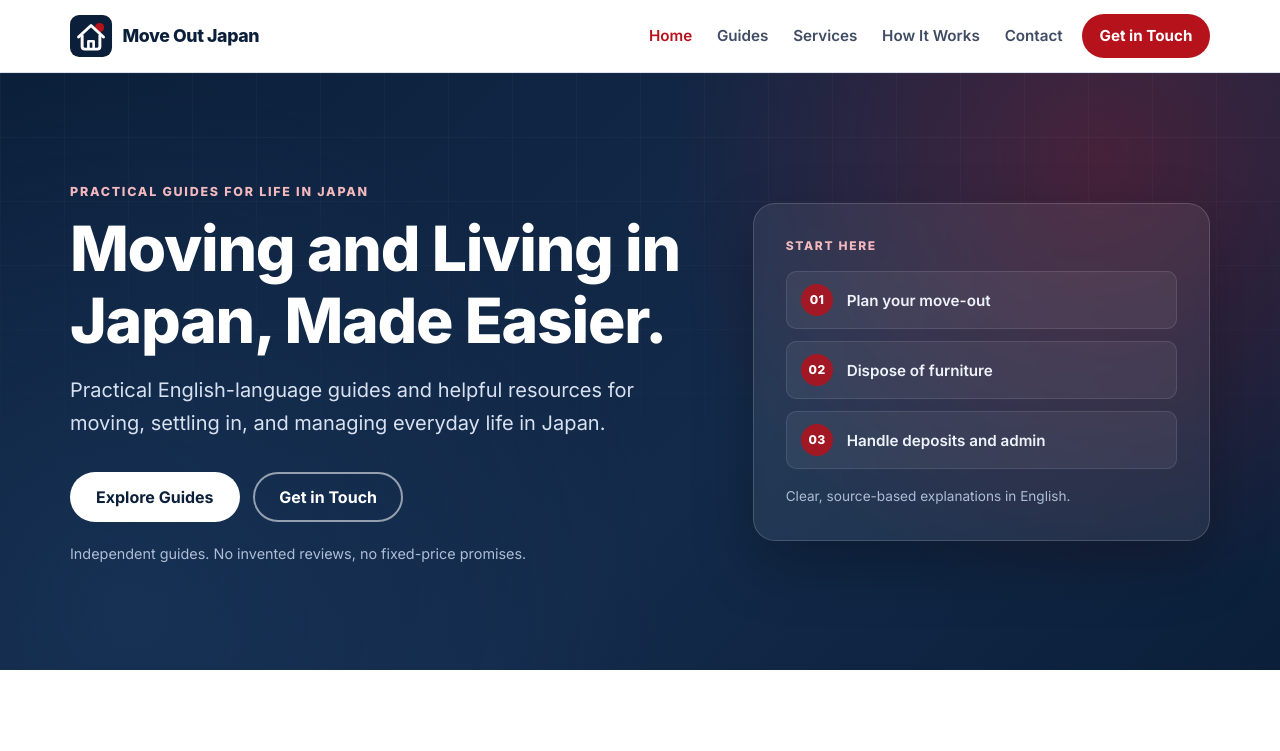
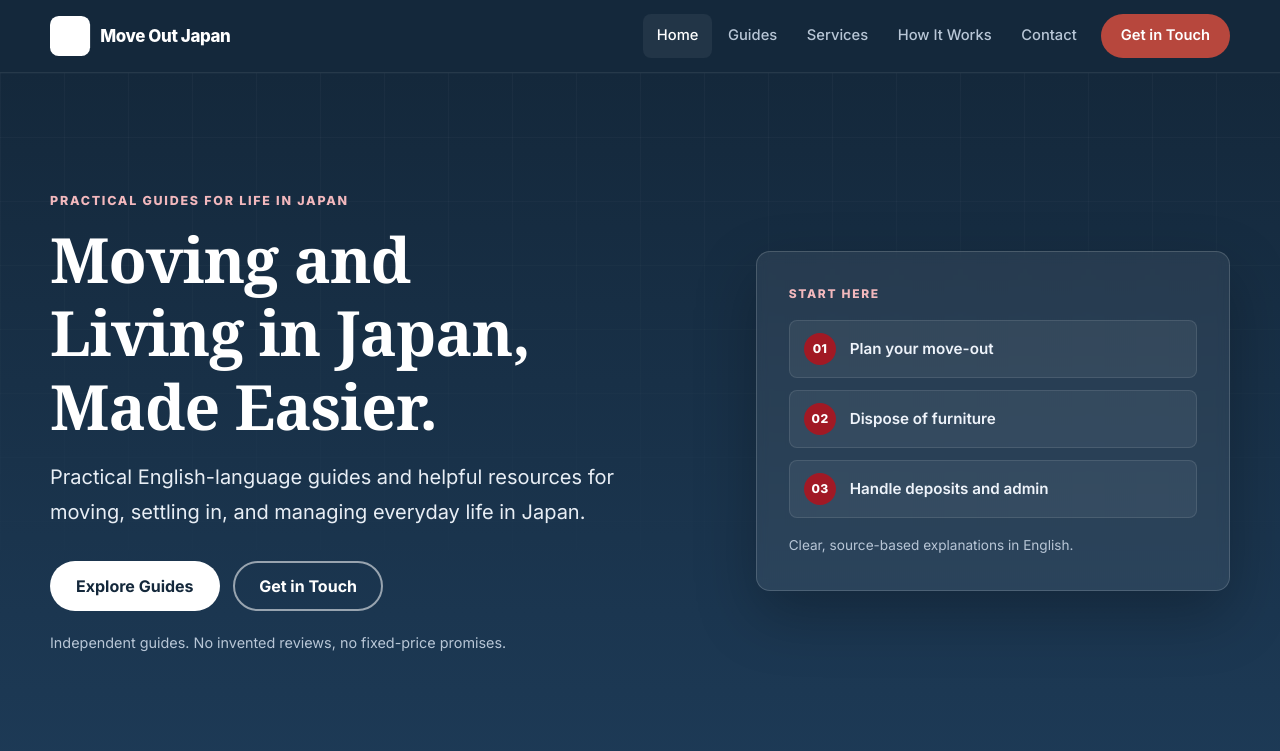
Before and after one commit to BistaDinesh03/moveout-japan, a plain HTML site: page index.html in a window 1280 px wide. Shown: the top 751 px of the page. Drawn offline with Linux system fonts and the light colour scheme.

Commit message:
feat: redesign Move Out Japan with premium editorial UX
Refreshes the design system with a deep ink and warm ivory palette, a Georgia serif display face over Inter body text, restrained radii and softer editorial shadows. Header becomes a dark, sticky brand bar with inverted logo and refined navigation; hero and buttons updated; help-icon contrast fixed for accessibility. Preserves all content, URLs, SEO, forms, security headers and tests.

```diff
--- a/assets/css/style.css
+++ b/assets/css/style.css
@@ -23,63 +23,64 @@
    -------------------------------------------------------------------------- */
 
 :root {
-  /* Brand */
-  --color-navy-900: #0b1f3a;
-  --color-navy-800: #132a4a;
-  --color-navy-700: #1c3a61;
-  --color-red-600: #b5121b;
-  --color-red-700: #941018;
-  --color-red-100: #fbeaec;
+  /* Brand — deep ink with a restrained Japanese-red accent */
+  --color-navy-900: #14283B;
+  --color-navy-800: #1d3a56;
+  --color-navy-700: #2a4a6b;
+  --color-red-600: #B7473D;
+  --color-red-700: #9c3a32;
+  --color-red-100: #f5e6e4;
 
   /* Text */
-  --color-ink: #16233a;
-  --color-body: #3f4c63;
-  --color-muted: #5b6880;
-  --color-on-dark: #d8e1f0;
-  --color-on-dark-muted: #aebdd4;
+  --color-ink: #1a2530;
+  --color-body: #3f4c5c;
+  --color-muted: #68727D;
+  --color-on-dark: #e8eef5;
+  --color-on-dark-muted: #b8c6d6;
 
   /* Surfaces and lines */
-  --color-surface: #ffffff;
-  --color-surface-alt: #f5f7fb;
-  --color-surface-tint: #eef2f9;
-  --color-line: #dbe2ee;
-  --color-line-strong: #c6d1e2;
+  --color-surface: #FFFFFF;
+  --color-surface-alt: #F7F5EF;
+  --color-surface-tint: #E8E5DC;
+  --color-line: #e2ddd2;
+  --color-line-strong: #cfc8b8;
 
   /* Status */
-  --color-success: #0f6b3c;
-  --color-success-bg: #eaf7ef;
+  --color-success: #2f6f4a;
+  --color-success-bg: #eaf4ee;
   --color-error: #b91c1c;
   --color-error-bg: #fef2f2;
   --color-error-ink: #7f1d1d;
-  --color-warning-bg: #fff8e6;
-  --color-warning-line: #f0d28a;
-  --color-warning-ink: #6b3f00;
+  --color-warning-bg: #faf3e2;
+  --color-warning-line: #e6d3a0;
+  --color-warning-ink: #6b4a00;
 
   /* Typography */
+  --font-display: 'Georgia', 'Times New Roman', 'Noto Serif JP', serif;
   --font-sans: 'Inter', -apple-system, BlinkMacSystemFont, 'Segoe UI', Roboto, Arial, sans-serif;
-  --font-size-base: 1rem;
-  --line-height-base: 1.65;
+  --font-size-base: 1.0625rem;
+  --line-height-base: 1.72;
 
   /* Layout */
-  --container-max: 1140px;
-  --container-narrow: 48rem;
+  --container-max: 1180px;
+  --container-narrow: 46rem;
   --tap-target: 44px;
 
-  /* Radius */
-  --radius-xs: 6px;
-  --radius-sm: 10px;
-  --radius-md: 14px;
-  --radius-lg: 22px;
+  /* Radius — restrained */
+  --radius-xs: 4px;
+  --radius-sm: 8px;
+  --radius-md: 10px;
+  --radius-lg: 14px;
   --radius-pill: 999px;
 
-  /* Shadow */
-  --shadow-sm: 0 1px 2px rgba(11, 31, 58, 0.05), 0 4px 14px rgba(11, 31, 58, 0.04);
-  --shadow-md: 0 8px 28px rgba(11, 31, 58, 0.09);
-  --shadow-lg: 0 20px 55px rgba(11, 31, 58, 0.16);
+  /* Shadow — softer, editorial */
+  --shadow-sm: 0 1px 2px rgba(20, 40, 59, 0.05), 0 6px 18px rgba(20, 40, 59, 0.05);
+  --shadow-md: 0 10px 30px rgba(20, 40, 59, 0.08);
+  --shadow-lg: 0 24px 60px rgba(20, 40, 59, 0.12);
 
   /* Motion */
-  --transition-fast: 160ms ease;
-  --transition-base: 220ms ease;
+  --transition-fast: 180ms ease;
+  --transition-base: 260ms ease;
 }
 
 /* --------------------------------------------------------------------------
@@ -189,9 +190,10 @@ h3,
 h4 {
   margin: 0 0 0.75rem;
   color: var(--color-navy-900);
-  font-weight: 800;
-  line-height: 1.15;
-  letter-spacing: -0.02em;
+  font-family: var(--font-display);
+  font-weight: 700;
+  line-height: 1.18;
+  letter-spacing: -0.015em;
   text-wrap: balance;
 }
 
@@ -278,10 +280,9 @@ strong {
   position: sticky;
   top: 0;
   z-index: 1000;
-  background: rgba(255, 255, 255, 0.96);
-  border-bottom: 1px solid var(--color-line);
-  backdrop-filter: blur(12px);
-  -webkit-backdrop-filter: blur(12px);
+  background: var(--color-navy-900);
+  border-bottom: 1px solid rgba(255, 255, 255, 0.08);
+  box-shadow: 0 1px 0 rgba(20, 40, 59, 0.12);
 }
 
 .nav-container {
@@ -302,7 +303,8 @@ strong {
 
 .nav-logo img {
   width: auto;
-  height: 42px;
+  height: 40px;
+  filter: brightness(0) invert(1);
 }
 
 .nav-links {
@@ -315,32 +317,33 @@ strong {
   display: inline-flex;
   align-items: center;
   min-height: var(--tap-target);
-  padding: 0.5rem 0.7rem;
-  border-radius: var(--radius-xs);
-  color: var(--color-body);
-  font-size: 0.95rem;
-  font-weight: 600;
+  padding: 0.5rem 0.85rem;
+  border-radius: var(--radius-sm);
+  color: var(--color-on-dark-muted);
+  font-size: 0.92rem;
+  font-weight: 500;
   text-decoration: none;
   white-space: nowrap;
   transition: color var(--transition-fast), background var(--transition-fast);
 }
 
 .nav-links a:hover {
-  color: var(--color-navy-900);
-  background: var(--color-surface-alt);
+  color: #ffffff;
+  background: rgba(255, 255, 255, 0.08);
 }
 
 .nav-links a.active {
-  color: var(--color-red-600);
+  color: #ffffff;
+  background: rgba(255, 255, 255, 0.06);
 }
 
 .nav-links a.nav-cta {
-  margin-left: 0.35rem;
-  padding-inline: 1.1rem;
+  margin-left: 0.5rem;
+  padding-inline: 1.25rem;
   border-radius: var(--radius-pill);
   background: var(--color-red-600);
   color: #ffffff;
-  font-weight: 700;
+  font-weight: 600;
 }
 
 .nav-links a.nav-cta:hover {
@@ -357,9 +360,9 @@ strong {
   width: var(--tap-target);
   height: var(--tap-target);
   padding: 0;
-  border: 1px solid var(--color-line);
+  border: 1px solid rgba(255, 255, 255, 0.2);
   border-radius: var(--radius-sm);
-  background: #ffffff;
+  background: rgba(255, 255, 255, 0.06);
   cursor: pointer;
 }
 
@@ -368,7 +371,7 @@ strong {
   width: 22px;
   height: 2px;
   border-radius: 2px;
-  background: var(--color-navy-900);
+  background: #ffffff;
   transition: transform var(--transition-fast), opacity var(--transition-fast);
 }
 
@@ -379,12 +382,18 @@ strong {
 .hero {
   position: relative;
   overflow: hidden;
-  padding-block: clamp(3.5rem, 9vw, 6.5rem);
+  padding-block: clamp(4rem, 9vw, 7rem);
   background:
-    radial-gradient(circle at 86% 14%, rgba(181, 18, 27, 0.32), transparent 36%),
-    radial-gradient(circle at 10% 90%, rgba(28, 58, 97, 0.55), transparent 42%),
-    linear-gradient(135deg, var(--color-navy-900) 0%, var(--color-navy-800) 58%, var(--color-navy-900) 100%);
-  color: #ffffff;
+    linear-gradient(180deg, var(--color-navy-900) 0%, var(--color-navy-800) 100%);
+  color: #ffffff;
+}
+
+.hero::before {
+  content: '';
+  position: absolute;
+  inset: 0;
+  background: radial-gradient(circle at 80% 20%, rgba(183, 71, 61, 0.18), transparent 40%);
+  pointer-events: none;
 }
 
 .hero::before {
@@ -906,7 +915,7 @@ a.card {
   margin-bottom: 0.85rem;
   border-radius: 10px;
   background: var(--color-red-100);
-  color: var(--color-red-600);
+  color: var(--color-navy-900);
   font-size: 1.1rem;
   font-weight: 800;
 }
```
